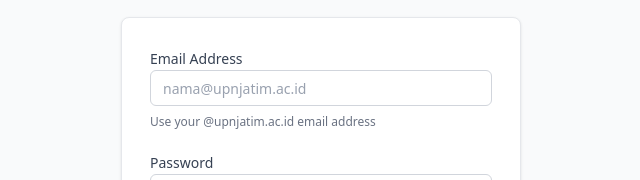
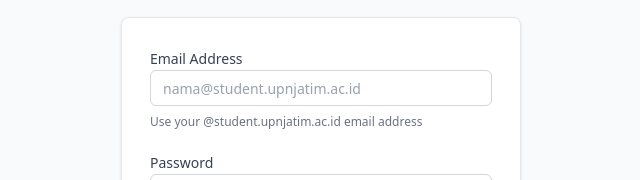
Before and after one commit to akudhandi/upn-student-hub, a Next.js app in the folder student-web/: page /login in a window 1280 px wide. Shown: the part 295-475 px from the top of the page, without its empty margins (319-959 px from the left). Built offline with nearby package versions, Linux system fonts and the light colour scheme; no server answers.

Commit message:
fix: update student email validation domain to @student.upnjatim.ac.id

```diff
--- a/student-web/src/app/login/page.tsx
+++ b/student-web/src/app/login/page.tsx
@@ -69,13 +69,13 @@ export default function LoginPage() {
                 type="email"
                 autoComplete="email"
                 required
-                placeholder="nama@upnjatim.ac.id"
+                placeholder="nama@student.upnjatim.ac.id"
                 value={email}
                 onChange={(e) => setEmail(e.target.value)}
                 disabled={loading}
               />
               <p className="text-xs text-gray-500">
-                Use your @upnjatim.ac.id email address
+                Use your @student.upnjatim.ac.id email address
               </p>
             </div>
 
--- a/student-web/src/app/register/page.tsx
+++ b/student-web/src/app/register/page.tsx
@@ -116,13 +116,13 @@ export default function RegisterPage() {
                 type="email"
                 autoComplete="email"
                 required
-                placeholder="nama@upnjatim.ac.id"
+                placeholder="nama@student.upnjatim.ac.id"
                 value={email}
                 onChange={(e) => setEmail(e.target.value)}
                 disabled={loading}
               />
               <p className="text-xs text-gray-500">
-                Use your @upnjatim.ac.id email address
+                Use your @student.upnjatim.ac.id email address
               </p>
             </div>
 
```
Also changed, not shown: 1 other file (tests, documents, lock files or other folders).
